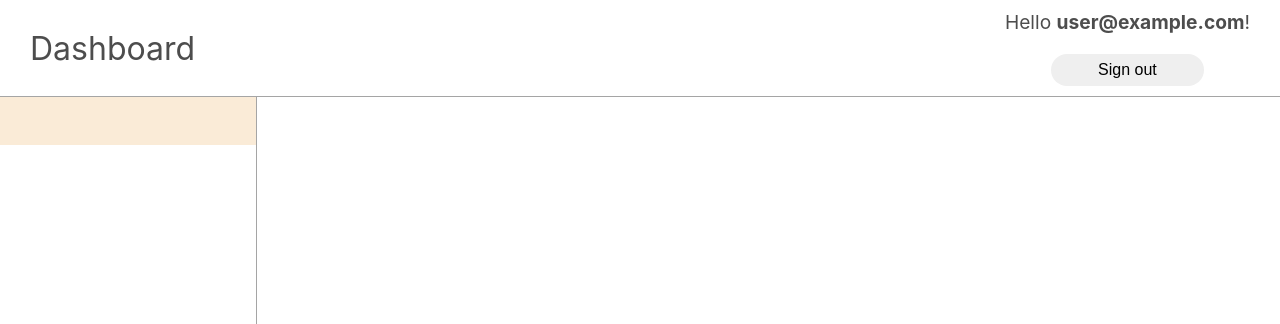
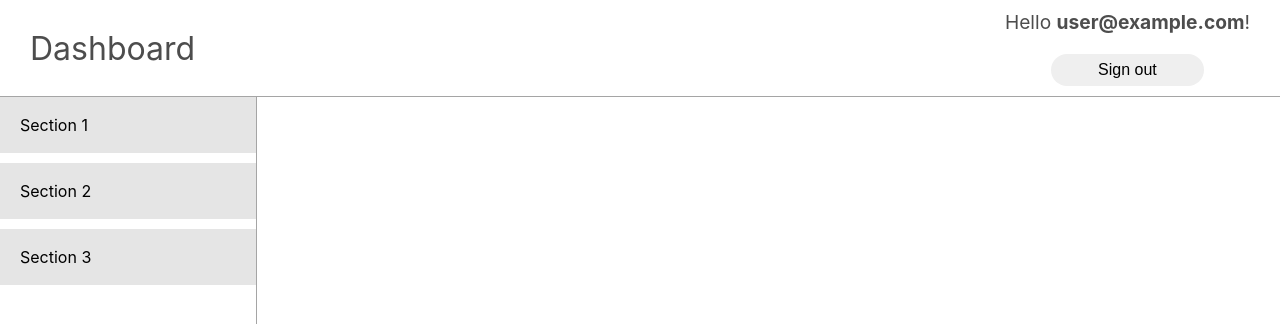
Before and after one commit to gauravjaisinghani/habit-tracker, a React (Create React App) app: page / in a window 1280 px wide. Shown: the top 324 px of the page. Built offline with nearby package versions, Linux system fonts and the light colour scheme; no server answers; sample sign-in values are in the browser's storage.

Commit message:
ui fixes - cont.

```diff
--- a/src/Home.js
+++ b/src/Home.js
@@ -21,8 +21,9 @@ function Dashboard() {
         <div className='main'>
           <div className='navlist'>
             <ul>
-              <li></li>
-              <li></li>
+              <li>Section 1</li>
+              <li>Section 2</li>
+              <li>Section 3</li>
             </ul>
           </div>
           <div className='contentcontainer'></div>
--- a/src/styles/Dashboard.css
+++ b/src/styles/Dashboard.css
@@ -52,11 +52,13 @@
   }
 
   li {
-    display: block;
+    display: flex;
+    align-items: center;
+    padding-left: 20px;
+    margin-bottom: 10px;
     list-style: none;
-    width: 100%;
-    height: 1.5rem;
-    background-color: antiquewhite;
+    height: 3.5rem;
+    background-color: #e5e5e5;
   }
 
   .footer {
```
